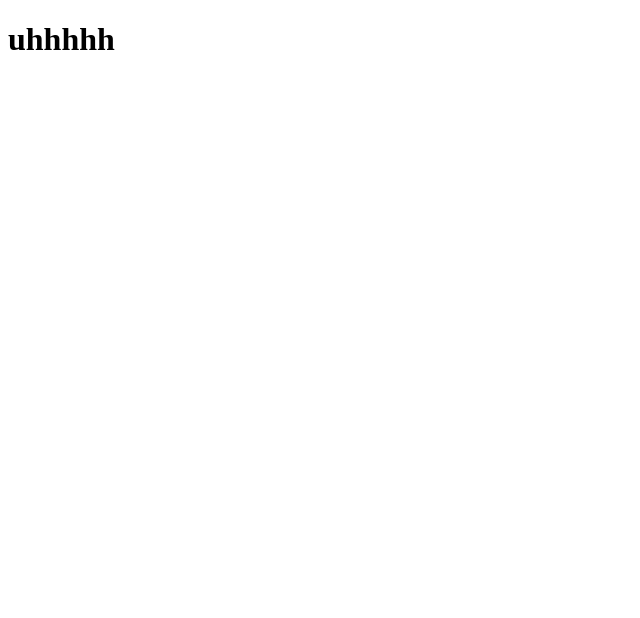
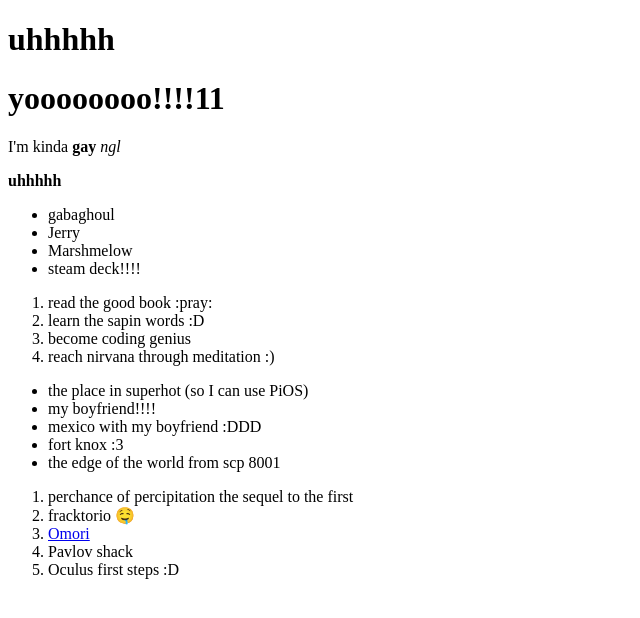
Before and after one commit to IdidTheFlop-Flip/SDCW, a plain HTML site: page html/index.html in a window 1280 px wide. Shown: the whole page, without its empty margins (0-640 px from the left). Drawn offline with Linux system fonts and the light colour scheme.

Commit message:
reformat  and add lists to index.html

```diff
--- a/html/index.html
+++ b/html/index.html
@@ -1,13 +1,49 @@
 <!DOCTYPE html>
 <html lang="en">
+  <head>
+    <meta charset="utf-8">
+    <title>Errrmmm</title>
+  </head>
 
-    <head>
-        <meta charset="utf-8">
-        <title>Errrmmm</title>
-    </head>
+  <body>
+    <h1>uhhhhh</h1>
 
-    <body>
-        <h1>uhhhhh</h1>
-    </body>
 
+    <!-- this is the start!!!!!!!!-->
+    <div class="title-box"> <h1 class="title">yoooooooo!!!!11</h1> </div>
+    <!-- only kinda :) -->
+    <p class="desc">I'm kinda <strong>gay</strong> <em>ngl</em></p>
+    <!-- emmmm -->
+    <p class="desc1"><strong>uhhhhh</strong></p>
+
+    <ul class="ul1"> <!-- shopping list -->
+      <li>gabaghoul</li>
+      <li>Jerry</li>
+      <li>Marshmelow</li>
+      <li>steam deck!!!!</li>
+    </ul>
+
+    <ol> <!-- stuff I have to do today -->
+      <li>read the good book :pray:</li>
+      <li>learn the sapin words :D</li>
+      <li>become coding genius</li>
+      <li>reach nirvana through meditation :)</li>
+    </ol>
+
+    <ul> <!-- places I'd like to visit -->
+      <li>the place in superhot (so I can use PiOS)</li>
+      <li>my boyfriend!!!!</li>
+      <li>mexico with my boyfriend :DDD</li>
+      <li>fort knox :3</li>
+      <li>the edge of the world from scp 8001</li>
+    </ul>
+
+    <ol>
+      <li>perchance of percipitation the sequel to the first</li>
+      <li>fracktorio 🤤</li>
+      <li><a href = "https://store.steampowered.com/app/1150690/OMORI/">Omori</a></li>
+      <li>Pavlov shack</li>
+      <li>Oculus first steps :D</li>
+    </ol>
+  </body>
 </html>
```
